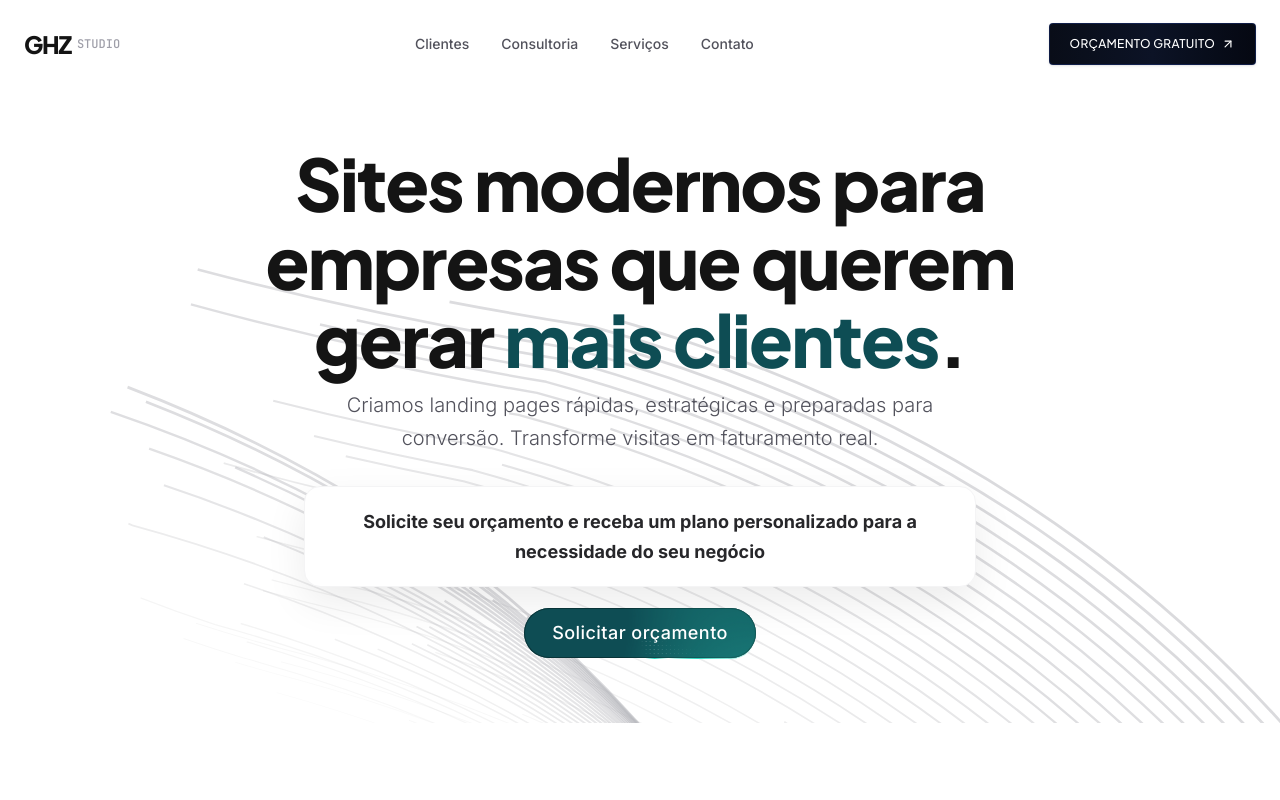
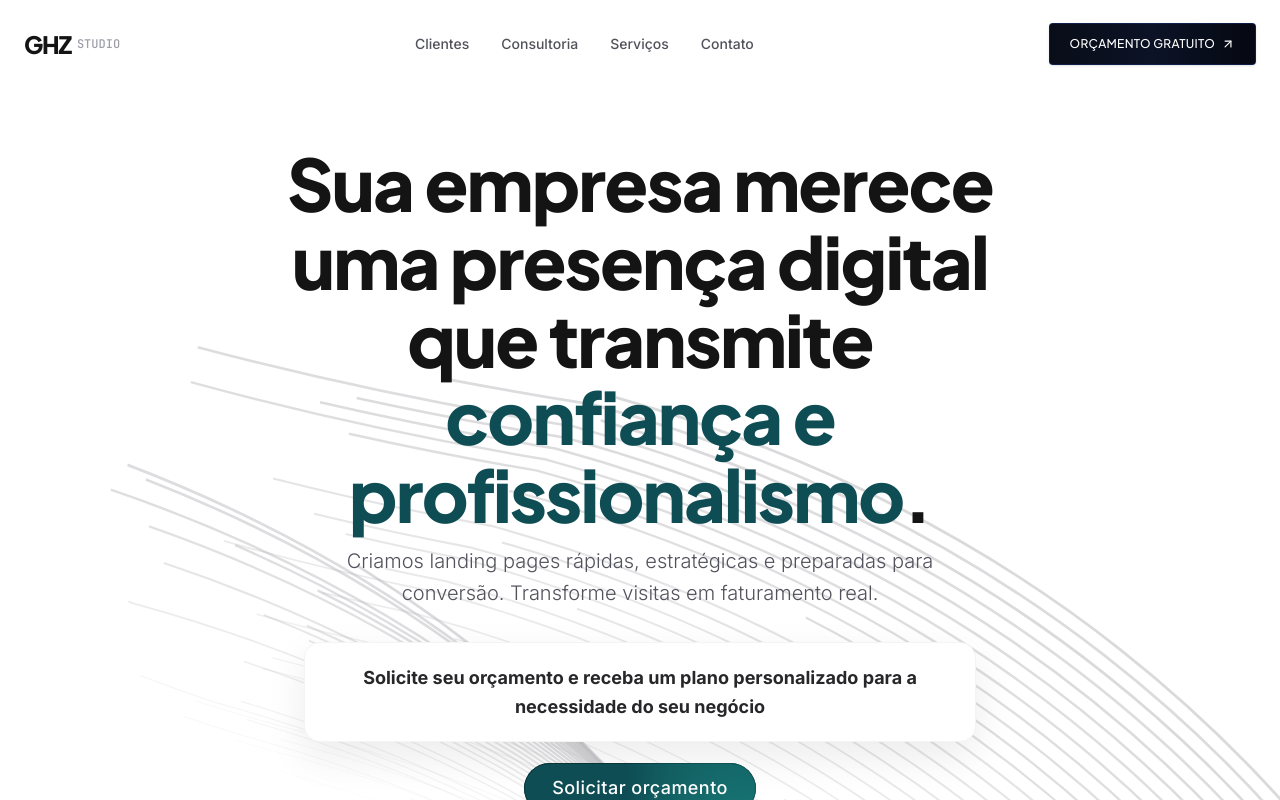
Before and after one commit to gabrielaraujoalves715-create/ghz-studio, a React (Vite) app: page / in a window 1280 px wide. Shown: the top 800 px of the page. Built offline with nearby package versions, Linux system fonts and the light colour scheme.

Commit message:
Atualiza headline

```diff
--- a/src/components/Hero.tsx
+++ b/src/components/Hero.tsx
@@ -19,9 +19,9 @@ export default function Hero() {
           {/* Main Title / Headline */}
           <div className="space-y-3 max-w-3xl">
             <h1 className="text-4xl sm:text-5xl lg:text-7xl font-display font-extrabold tracking-tight text-charcoal leading-[1.08]">
-              Sites modernos para empresas que querem gerar{" "}
+            Sua empresa merece uma presença digital que transmite{" "}
               <span className="text-brand-teal">
-                mais clientes
+              confiança e profissionalismo
               </span>
               .
             </h1>
```
